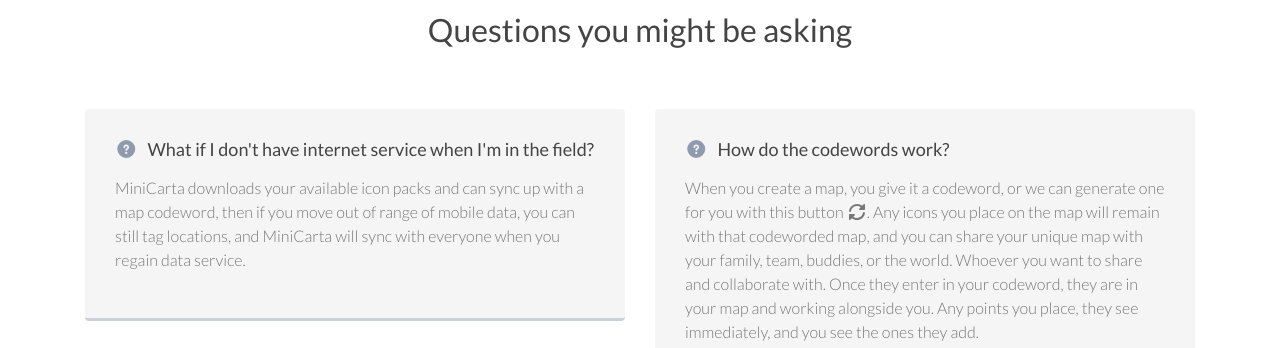
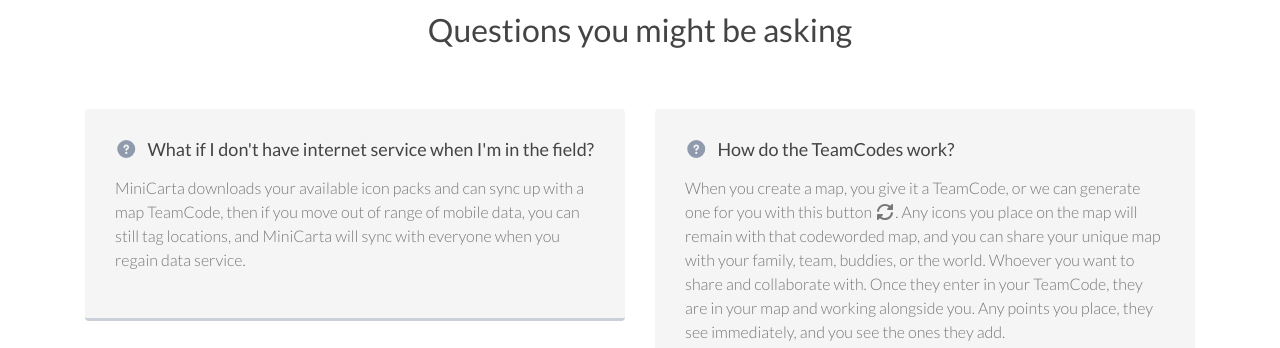
Before and after one commit to Azimuth1/MiniCarta-site, a plain HTML site: page index.html in a window 1280 px wide. Shown: the part 2460-2808 px from the top of the page. Drawn offline with Linux system fonts and the light colour scheme.

Commit message:
TeamCode

```diff
--- a/index.html
+++ b/index.html
@@ -242,7 +242,7 @@
                 <div class="faq-col col-md-6 col-12">
                     <div class="item">
                         <h3 class="question"><i class="fas fa-question-circle"></i>What if I don't have internet service when I'm in the field?</h3>
-                        <p class="answer">MiniCarta downloads your available icon packs and can sync up with a map codeword, then if you move out of range of mobile data, you can still tag locations, and MiniCarta will sync with everyone when you regain data service.</p>
+                        <p class="answer">MiniCarta downloads your available icon packs and can sync up with a map TeamCode, then if you move out of range of mobile data, you can still tag locations, and MiniCarta will sync with everyone when you regain data service.</p>
                     </div><!--//item-->
                     <div class="item">
                         <h3 class="question"><i class="fas fa-question-circle"></i>How many maps can I create and share?</h3>
@@ -251,8 +251,8 @@
                 </div><!--//faq-col-->
                 <div class="faq-col col-md-6 col-12">
                   <div class="item">
-                      <h3 class="question"><i class="fas fa-question-circle"></i>How do the codewords work?</h3>
-                      <p class="answer">When you create a map, you give it a codeword, or we can generate one for you with this button <i class="fas fa-sync-alt"></i>.  Any icons you place on the map will remain with that codeworded map, and you can share your unique map with your family, team, buddies, or the world.  Whoever you want to share and collaborate with.  Once they enter in your codeword, they are in your map and working alongside you.  Any points you place, they see immediately, and you see the ones they add.</p>
+                      <h3 class="question"><i class="fas fa-question-circle"></i>How do the TeamCodes work?</h3>
+                      <p class="answer">When you create a map, you give it a TeamCode, or we can generate one for you with this button <i class="fas fa-sync-alt"></i>.  Any icons you place on the map will remain with that codeworded map, and you can share your unique map with your family, team, buddies, or the world.  Whoever you want to share and collaborate with.  Once they enter in your TeamCode, they are in your map and working alongside you.  Any points you place, they see immediately, and you see the ones they add.</p>
                   </div><!--//item-->
                     <div class="item">
                         <h3 class="question"><i class="fas fa-question-circle"></i>Can I get my data out of MiniCarta?</h3>
```
